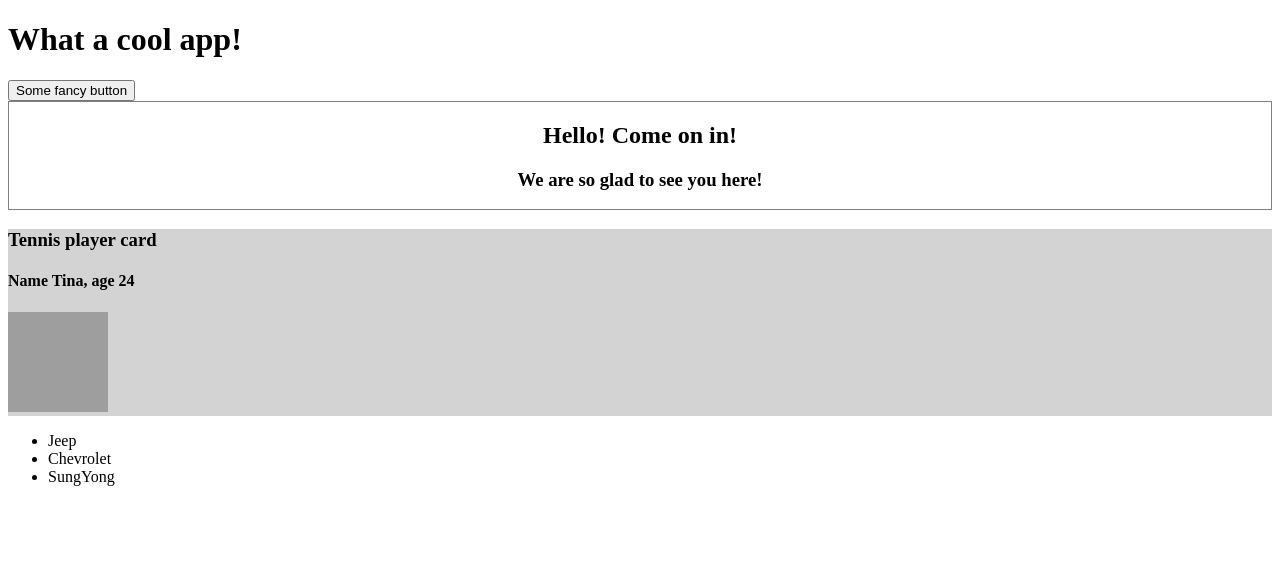
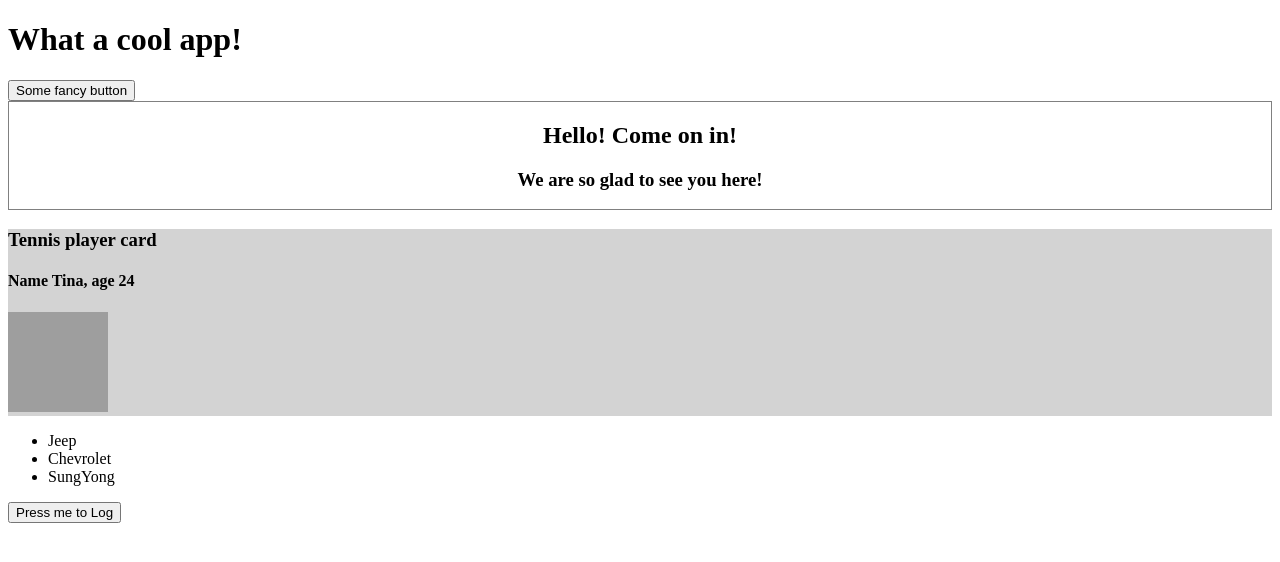
Before and after one commit to Yurimcalex/react-sandbox, a React (Vite) app: page / in a window 1280 px wide. Shown: the top 562 px of the page. Built offline with nearby package versions, Linux system fonts and the light colour scheme; grey boxes are pictures that could not be loaded.

Commit message:
Create LogButton component

```diff
--- /dev/null
+++ b/src/qs/LogButton.jsx
@@ -0,0 +1,7 @@
+export default function LogButton() {
+	const handler = () => console.log('Log from LogButton');
+
+	return (
+		<button onClick={handler}>Press me to Log</button>
+	);
+}
--- a/src/qs/QS.jsx
+++ b/src/qs/QS.jsx
@@ -4,6 +4,7 @@ import CommonGreeting from './CommonGreeting.jsx';
 import TennisPlayer from './TennisPlayer.jsx';
 import Question from './Question.jsx';
 import Cars from './Cars.jsx';
+import LogButton from './LogButton.jsx';
 
 export default function QS() {
 	return (
@@ -13,6 +14,9 @@ export default function QS() {
 			<CommonGreeting />
 			<TennisPlayer />
 			<Cars />
+			<div>
+				<LogButton />
+			</div>
 		</div>
 	);
 }
```
